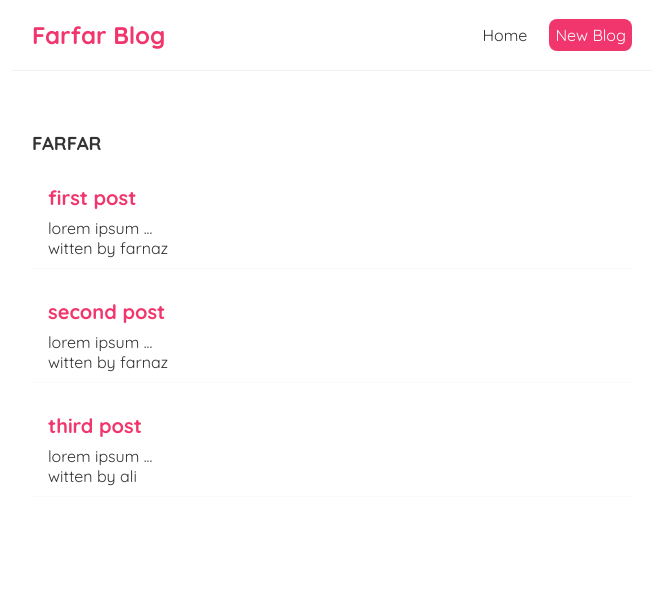
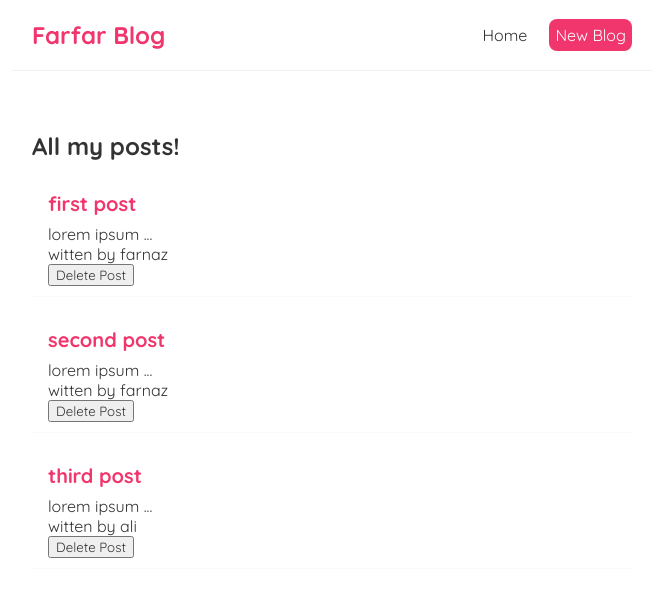
Before and after one commit to FarnazJamali/my-weblog, a React (Vite) app: page / in a window 1280 px wide. Shown: the top 596 px of the page, without its empty margins (308-971 px from the left). Built offline with nearby package versions, Linux system fonts and the light colour scheme.

Commit message:
[ADD+MODIFIED] created Blog and passed props

```diff
--- /dev/null
+++ b/src/components/Blog.jsx
@@ -0,0 +1,22 @@
+const Blog = ({ blogs, title, handleDelete }) => {
+  //   const blogs = props.blogs;
+  //   console.log(blogs);
+
+  return (
+    <>
+      <div className="blog-list">
+        <h2>{title}</h2>
+        {blogs.map((blog) => (
+          <div className="blog-preview" key={blog.id}>
+            <h2>{blog.title}</h2>
+            <p>{blog.body}</p>
+            <p> witten by {blog.author}</p>
+            <button onClick={() => handleDelete(blog.id)}>Delete Post</button>
+          </div>
+        ))}
+      </div>
+    </>
+  );
+};
+
+export default Blog;
--- a/src/components/Home.jsx
+++ b/src/components/Home.jsx
@@ -1,4 +1,5 @@
-import { useState } from "react";
+import { useEffect, useState } from "react";
+import Blog from "./Blog";
 
 const Home = () => {
   const [blogs, setBlogs] = useState([
@@ -6,17 +7,21 @@ const Home = () => {
     { id: 2, title: "second post", body: "lorem ipsum ...", author: "farnaz" },
     { id: 3, title: "third post", body: "lorem ipsum ...", author: "ali" },
   ]);
+  const handleDelete = (bId) => {
+    const updatedBlogs = blogs.filter((blog) => bId !== blog.id);
+    setBlogs(updatedBlogs);
+  };
+  useEffect(() => {
+    console.log("use effect ran");
+  });
   return (
     <>
-      <h3>FARFAR</h3>
-      <div>
-        {blogs.map((blog) => (
-          <div className="blog-preview" key={blog.id}>
-            <h2>{blog.title}</h2>
-            <p>{blog.body}</p>
-            <p> witten by {blog.author}</p>
-          </div>
-        ))}
+      <div className="home">
+        <Blog
+          blogs={blogs}
+          title={"All my posts!"}
+          handleDelete={handleDelete}
+        />
       </div>
     </>
   );
```
